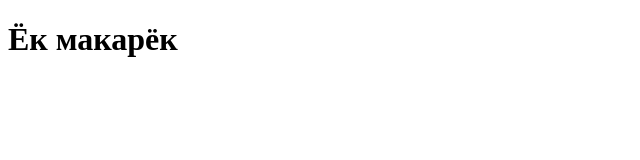
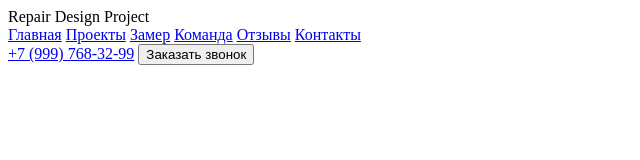
Before and after one commit to Egordgan/repair-design, a website: page index.html in a window 1280 px wide. Shown: the whole page, without its empty margins (0-640 px from the left). Drawn offline with Linux system fonts and the light colour scheme.

Commit message:
feat: add header in index.html

```diff
--- a/index.html
+++ b/index.html
@@ -3,9 +3,28 @@
 <head>
   <meta charset="UTF-8">
   <meta name="viewport" content="width=device-width, initial-scale=1.0">
-  <title>try2</title>
+  <title></title>
 </head>
 <body>
-  <h1>Ёк макарёк</h1>
+  <header class="header">
+    <div class="container">
+      <div class="menu">
+        <div class="logo menu__logo">Repair Design Project</div>
+        <nav class="nav menu__nav">
+          <a href="#" class="nav__item">Главная</a>
+          <a href="#" class="nav__item">Проекты</a>
+          <a href="#" class="nav__item">Замер</a>
+          <a href="#" class="nav__item">Команда</a>
+          <a href="#" class="nav__item">Отзывы</a>
+          <a href="#" class="nav__item">Контакты</a>
+        </nav>
+        <div class="conacts menu__cotacts">
+          <a href="tel:+79997683299" class="phone contacts__phone">+7 (999) 768-32-99</a>
+          <button class="button contacts__button button--primary ">Заказать звонок</button>
+        </div>
+      </div>
+    </div>
+    <!-- /.container -->
+  </header>
 </body>
 </html>
```
